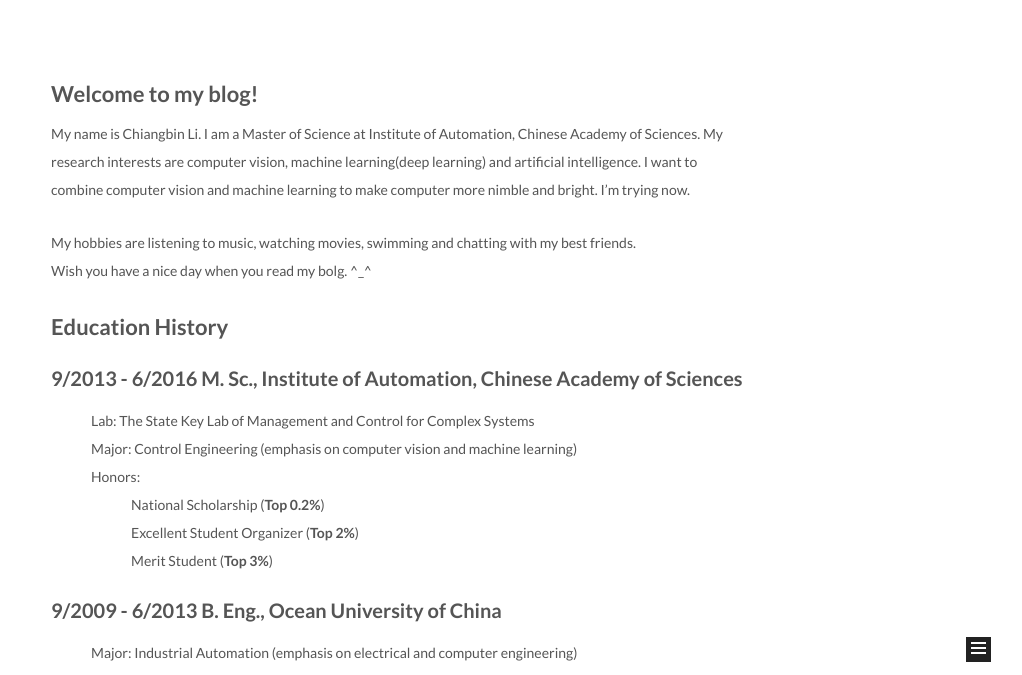
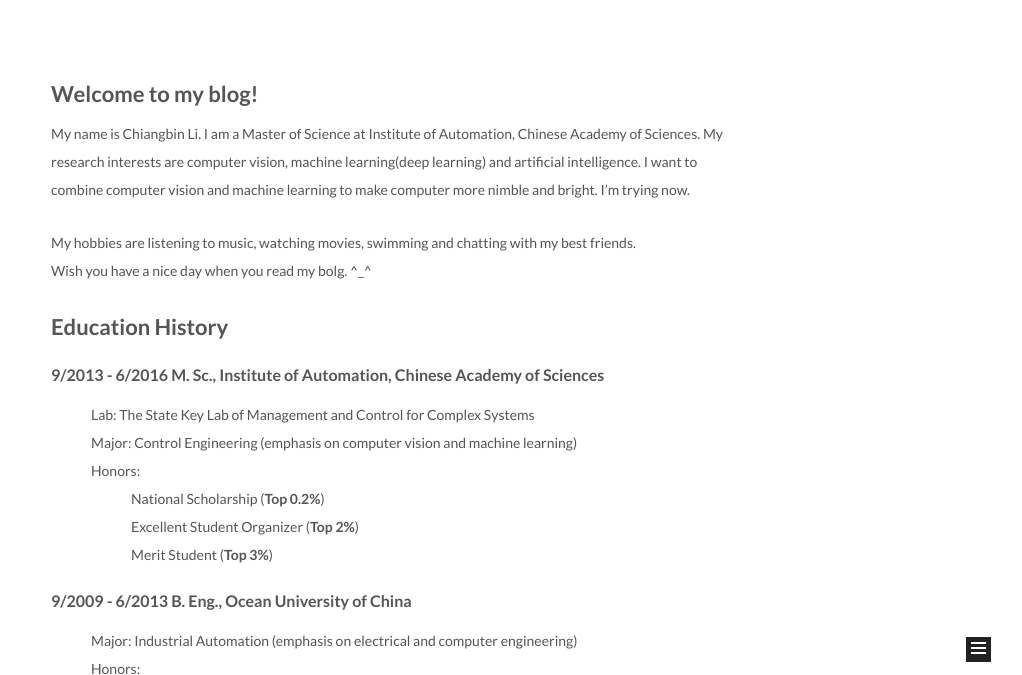
Before and after one commit to ChampionLi/ChampionLi.github.io, a plain HTML site: page about/index.html in a window 1280 px wide. Shown: the part 93-768 px from the top of the page, without its empty margins (239-1261 px from the left). Drawn offline with Linux system fonts and the light colour scheme.

Commit message:
Site updated: 2016-08-11 19:31:10

```diff
--- a/about/index.html
+++ b/about/index.html
@@ -90,7 +90,7 @@
 <meta property="og:url" content="http://yoursite.com/about/index.html">
 <meta property="og:site_name" content="CVision">
 <meta property="og:description" content="Welcome to my blog!My name is Chiangbin Li. I am a Master of Science at Institute of Automation, Chinese Academy of Sciences.  My research interests are computer vision, machine learning(deep learning">
-<meta property="og:updated_time" content="2016-08-11T11:25:27.235Z">
+<meta property="og:updated_time" content="2016-08-11T11:30:52.599Z">
 <meta name="twitter:card" content="summary">
 <meta name="twitter:title" content="about">
 <meta name="twitter:description" content="Welcome to my blog!My name is Chiangbin Li. I am a Master of Science at Institute of Automation, Chinese Academy of Sciences.  My research interests are computer vision, machine learning(deep learning">
@@ -246,7 +246,7 @@
 
       <h2 id="Welcome-to-my-blog"><a href="#Welcome-to-my-blog" class="headerlink" title="Welcome to my blog!"></a>Welcome to my blog!</h2><p>My name is Chiangbin Li. I am a Master of Science at Institute of Automation, Chinese Academy of Sciences.  My research interests are computer vision, machine learning(deep learning) and artificial intelligence. I want to combine computer vision and machine learning to make computer more nimble  and bright. I’m trying now.</p>
 <p>My hobbies are listening to music, watching movies, swimming and chatting with my best friends.<br>Wish you have a nice day when you read my bolg. ^_^</p>
-<h2 id="Education-History"><a href="#Education-History" class="headerlink" title="Education History"></a>Education History</h2><h3 id="9-2013-6-2016-M-Sc-Institute-of-Automation-Chinese-Academy-of-Sciences"><a href="#9-2013-6-2016-M-Sc-Institute-of-Automation-Chinese-Academy-of-Sciences" class="headerlink" title="9/2013 - 6/2016   M. Sc., Institute of Automation, Chinese Academy of Sciences"></a>9/2013 - 6/2016   M. Sc., Institute of Automation, Chinese Academy of Sciences</h3><ul>
+<h2 id="Education-History"><a href="#Education-History" class="headerlink" title="Education History"></a>Education History</h2><h5 id="9-2013-6-2016-M-Sc-Institute-of-Automation-Chinese-Academy-of-Sciences"><a href="#9-2013-6-2016-M-Sc-Institute-of-Automation-Chinese-Academy-of-Sciences" class="headerlink" title="9/2013 - 6/2016   M. Sc., Institute of Automation, Chinese Academy of Sciences"></a>9/2013 - 6/2016   M. Sc., Institute of Automation, Chinese Academy of Sciences</h5><ul>
 <li>Lab: The State Key Lab of Management and Control for Complex Systems</li>
 <li>Major: Control Engineering (emphasis on computer vision and machine learning)</li>
 <li>Honors:<ul>
@@ -256,7 +256,7 @@
 </ul>
 </li>
 </ul>
-<h3 id="9-2009-6-2013-B-Eng-Ocean-University-of-China"><a href="#9-2009-6-2013-B-Eng-Ocean-University-of-China" class="headerlink" title="9/2009 - 6/2013   B. Eng., Ocean University of China"></a>9/2009 - 6/2013   B. Eng., Ocean University of China</h3><ul>
+<h5 id="9-2009-6-2013-B-Eng-Ocean-University-of-China"><a href="#9-2009-6-2013-B-Eng-Ocean-University-of-China" class="headerlink" title="9/2009 - 6/2013   B. Eng., Ocean University of China"></a>9/2009 - 6/2013   B. Eng., Ocean University of China</h5><ul>
 <li>Major: Industrial Automation (emphasis on electrical and computer engineering)</li>
 <li>Honors: <ul>
 <li>Model Student of Academic Records (<strong>Top 2%</strong>)</li>
--- a/css/main.css
+++ b/css/main.css
@@ -1548,7 +1548,7 @@
   width: 4px;
   height: 4px;
   border-radius: 50%;
-  background: #9c01e9;
+  background: #59131f;
 }
 .links-of-blogroll {
   font-size: 13px;
```
